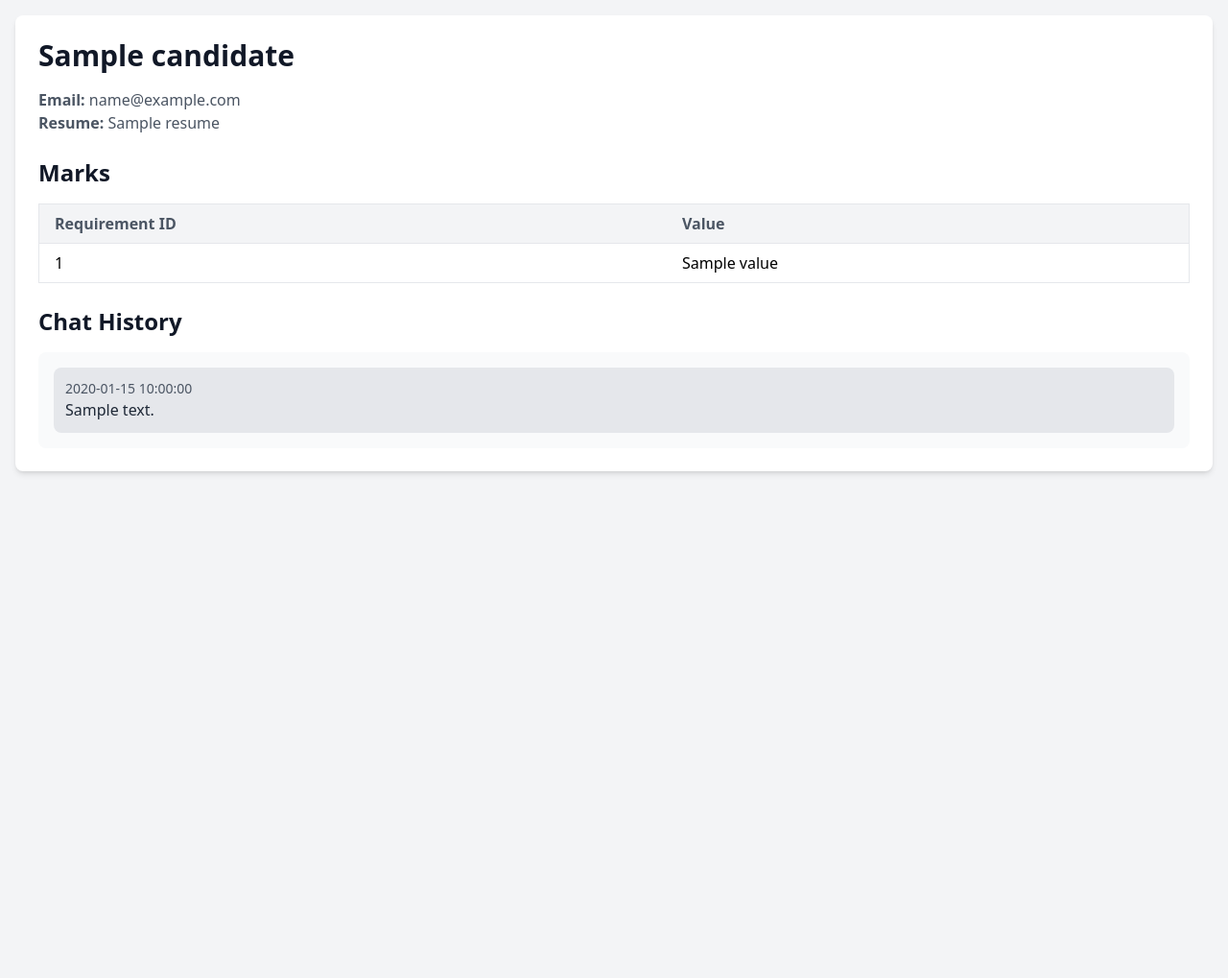
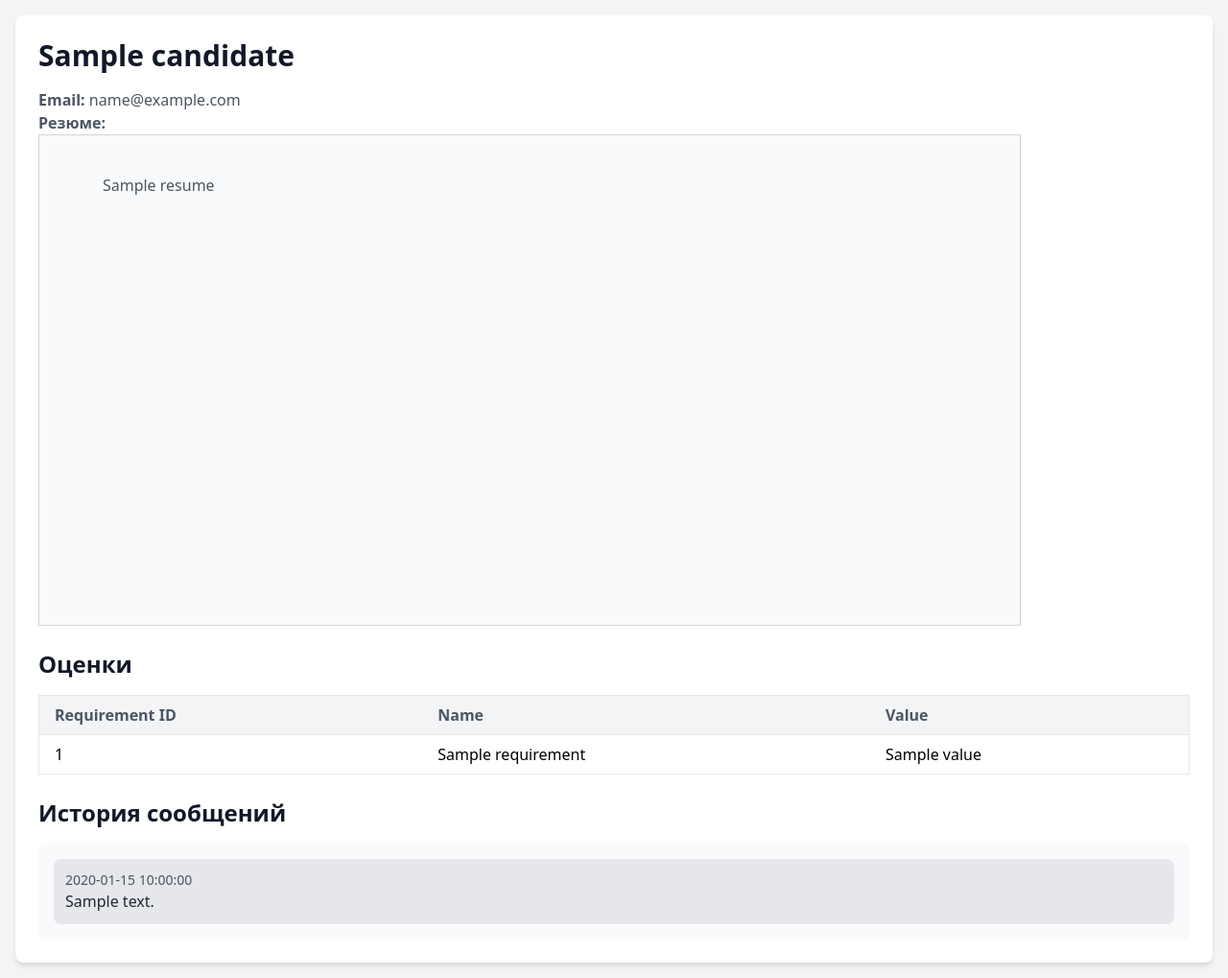
Before and after one commit to bl4ckse4m/HRBot, a FastAPI app: template templates/candidate_detail.html in a window 1280 px wide. Shown: the whole page at 96% size. Before the commit the page ends 494 px from the top, so only its background shows below. Run offline with FastAPI, Linux system fonts and the light colour scheme; the template is opened without the code that fills it: most values are stand-ins (such as "Sample title", 1, 10 or a date in 2020); some libraries are stand-ins or nearby versions.

Commit message:
Fully working version with monitoring website v.1

```diff
--- a/back/db.py
+++ b/back/db.py
@@ -66,8 +66,8 @@ def get_candidate_details(candidate_id: int):
         raise HTTPException(status_code=500, detail="Failed to retrieve candidates details")
 
 
-    # Fetch related marks
-    marks_response = supabase.table("marks").select("*").eq("chat_id", candidate_id).execute()
+    # Fetch marks
+    marks_response = supabase.table("marks").select("*, requirements:requirement_id(name)").eq("chat_id", candidate_id).execute()
     if marks_response:
         marks = marks_response.data
     else:
--- a/main.py
+++ b/main.py
@@ -95,10 +95,10 @@ def read_candidates(request: Request):
 @app.get("/vacancies/{vacancy_id}/candidates")
 def candidates_page(request: Request, vacancy_id: int):
     candidates = get_candidates_by_vacancy(vacancy_id)
-    return templates.TemplateResponse("candidates.html", {"request": request, "candidates": candidates})
+    return templates.TemplateResponse("candidates.html", {"request": request, "candidates": candidates, "vacancy_id": vacancy_id})
 
 @app.get("/vacancies/{vacancy_id}/candidates/{candidate_id}")
-def read_candidate(request: Request, candidate_id: int):
+def read_candidate(request: Request, vacancy_id: int, candidate_id: int):
     candidate, marks, chat_history = get_candidate_details(candidate_id)
     return templates.TemplateResponse("candidate_detail.html", {
         "request": request,
--- a/templates/candidate_detail.html
+++ b/templates/candidate_detail.html
@@ -6,14 +6,19 @@
 <div class="bg-white shadow-md rounded-lg p-6">
     <h1 class="text-3xl font-bold text-gray-900 mb-4">{{ candidate.name }}</h1>
     <p class="text-gray-600"><strong>Email:</strong> {{ candidate.email }}</p>
-    <p class="text-gray-600"><strong>Resume:</strong> {{ candidate.resume }}</p>
-
-    <h2 class="text-2xl font-semibold text-gray-900 mt-6 mb-4">Marks</h2>
+    <p class="text-gray-600"><strong>Резюме:</strong></p>
+    <div class="max-w-5xl h-[32rem] overflow-y-auto border border-gray-300 p-4 bg-gray-50">
+        <p class="text-gray-600 whitespace-pre-wrap">
+            {{ candidate.resume | replace('', '•') | safe}}
+        </p>
+    </div>
+    <h2 class="text-2xl font-semibold text-gray-900 mt-6 mb-4">Оценки</h2>
     <div class="overflow-x-auto">
         <table class="min-w-full bg-white border border-gray-200">
             <thead class="bg-gray-100">
                 <tr>
                     <th class="py-2 px-4 border-b text-left text-gray-600">Requirement ID</th>
+                    <th class="py-2 px-4 border-b text-left text-gray-600">Name</th>
                     <th class="py-2 px-4 border-b text-left text-gray-600">Value</th>
                 </tr>
             </thead>
@@ -21,6 +26,7 @@
                 {% for mark in marks %}
                     <tr class="hover:bg-gray-50 transition duration-150">
                         <td class="py-2 px-4 border-b">{{ mark.requirement_id }}</td>
+                        <td class="py-2 px-4 border-b">{{ mark.requirements.name }}</td>
                         <td class="py-2 px-4 border-b">{{ mark.value }}</td>
                     </tr>
                 {% endfor %}
@@ -28,12 +34,12 @@
         </table>
     </div>
 
-    <h2 class="text-2xl font-semibold text-gray-900 mt-6 mb-4">Chat History</h2>
+    <h2 class="text-2xl font-semibold text-gray-900 mt-6 mb-4">История сообщений</h2>
     <div class="bg-gray-50 p-4 rounded-lg max-h-96 overflow-y-auto space-y-4">
         {% for chat in chat_history %}
-            <div class="p-3 rounded-lg {% if chat.is_user %}bg-blue-100 self-end{% else %}bg-gray-200 self-start{% endif %}">
-                <p class="text-sm text-gray-600">{{ chat.timestamp }}</p>
-                <p class="text-gray-800">{{ chat.message }}</p>
+            <div class="p-3 rounded-lg {% if chat.message.type == 'human' %}bg-blue-100 self-end{% else %}bg-gray-200 self-start{% endif %}">
+                <p class="text-sm text-gray-600">{{ chat.message.created_at }}</p>
+                <p class="text-gray-800">{{ chat.message.data.content }}</p>
             </div>
         {% endfor %}
     </div>
--- a/templates/vacancies.html
+++ b/templates/vacancies.html
@@ -10,7 +10,7 @@
             <li class="p-4 hover:bg-gray-50 transition duration-150">
                 <a href="{{ url_for('candidates_page', vacancy_id=vacancy.id) }}" class="flex items-center space-x-4">
                     <div class="flex-1">
-                        <p class="text-lg font-semibold text-gray-900">{{ vacancy.name }}</p>
+                        <p class="text-lg font-semibold text-gray-900">{{ vacancy["name"] }}</p>
                     </div>
                     <div>
                         <svg class="h-5 w-5 text-gray-400" xmlns="http://www.w3.org/2000/svg" fill="none" viewBox="0 0 24 24" stroke="currentColor">
```
Also changed, not shown: templates/candidates.html (+6 -6 lines).
